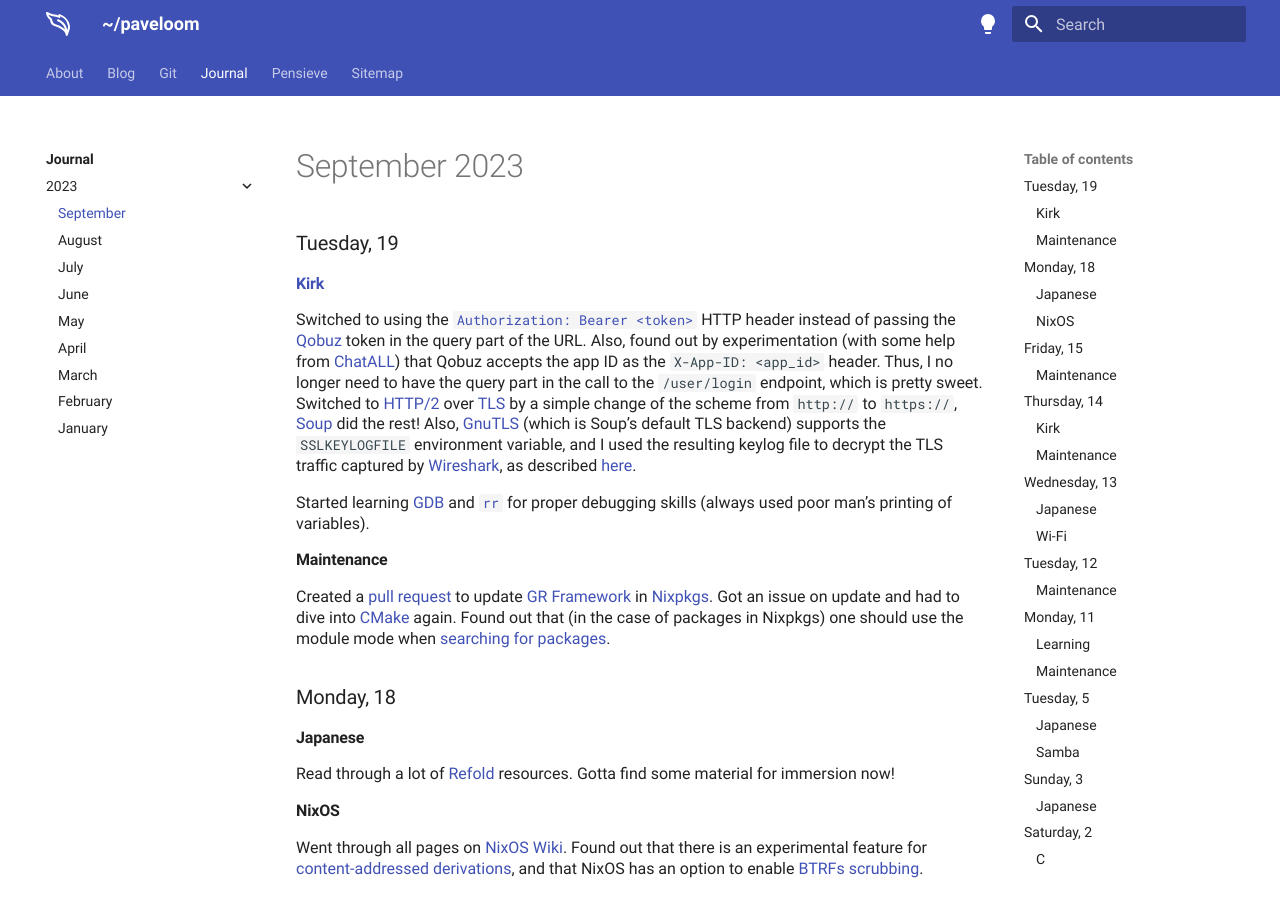
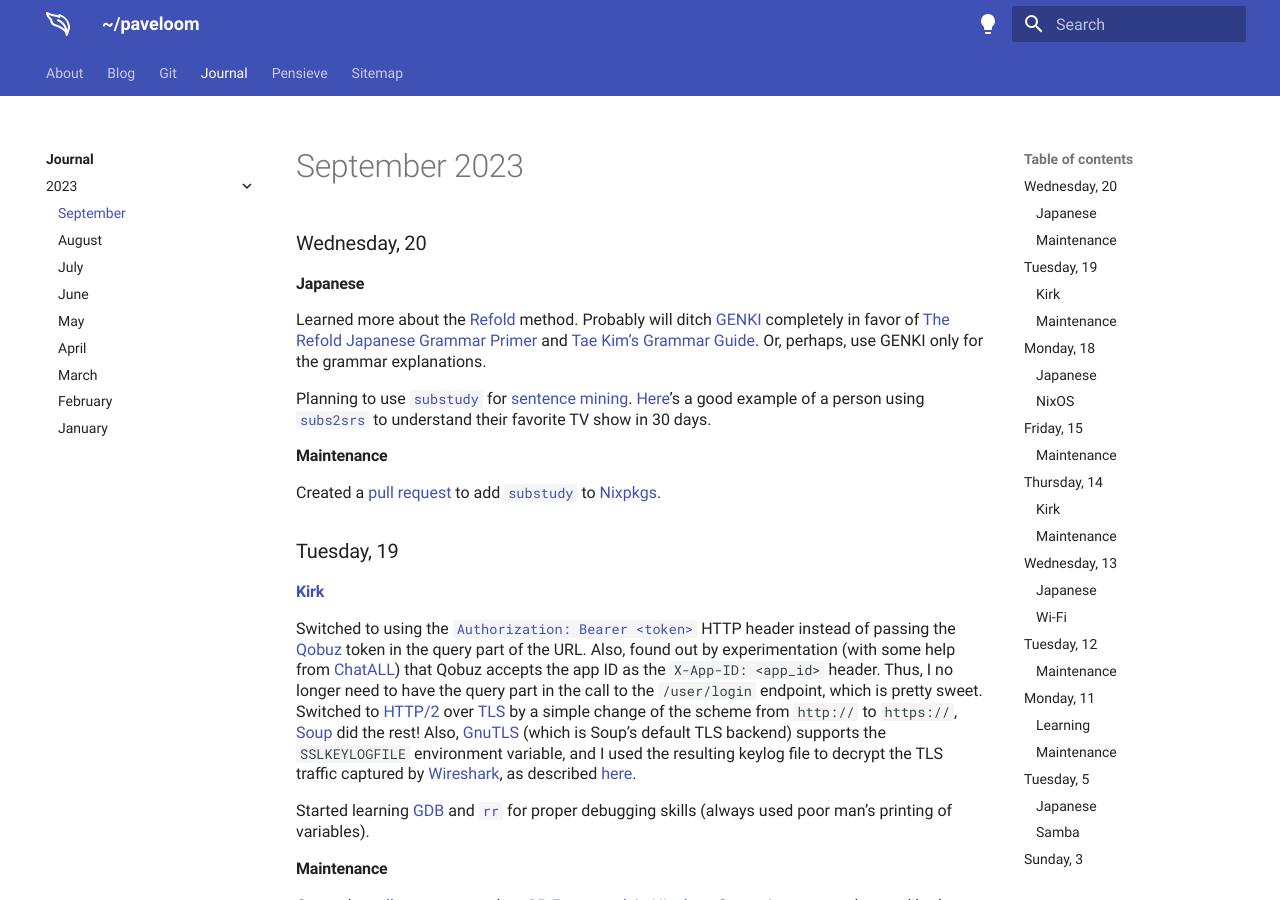
Before and after one commit to paveloom/paveloom.dev, an MkDocs documentation site: the page built from content/journal/2023/september.md, in a window 1280 px wide and 900 px high. Built offline with MkDocs 1.6.1 and Material for MkDocs 9.7.7, drawn with Linux system fonts in a browser that asks for light colours.

Commit message:
Journal: add the September, 20 entry.

```diff
--- a/content/journal/2023/september.md
+++ b/content/journal/2023/september.md
@@ -1,4 +1,16 @@
 # September 2023
+
+### Wednesday, 20 {#20}
+
+#### Japanese {#20#japanese}
+
+Learned more about the [Refold](https://refold.la) method. Probably will ditch [GENKI](https://genki3.japantimes.co.jp/en) completely in favor of [The Refold Japanese Grammar Primer](https://zenith-raincoat-5cf.notion.site/The-Refold-Japanese-Grammar-Primer-1a8782c8c7334dea97f7af0a686b72c3) and [Tae Kim's Grammar Guide](https://guidetojapanese.org/learn/grammar). Or, perhaps, use GENKI only for the grammar explanations.
+
+Planning to use [`substudy`](http://www.randomhacks.net/substudy) for [sentence mining](https://refold.la/simplified/stage-2/a/sentence-mining). [Here](https://learnlangs.com/understand-your-favourite-tv-series-in-30-days/)'s a good example of a person using [`subs2srs`](https://sourceforge.net/projects/subs2srs) to understand their favorite TV show in 30 days.
+
+#### Maintenance {#20#maintenance}
+
+Created a [pull request](https://github.com/NixOS/nixpkgs/pull/256309) to add [`substudy`](http://www.randomhacks.net/substudy) to [Nixpkgs](https://github.com/NixOS/nixpkgs).
 
 ### Tuesday, 19 {#19}
 
```
